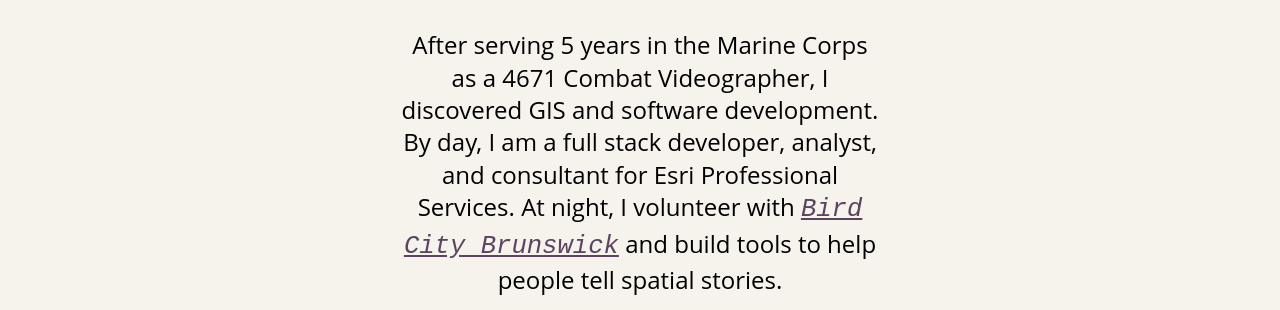
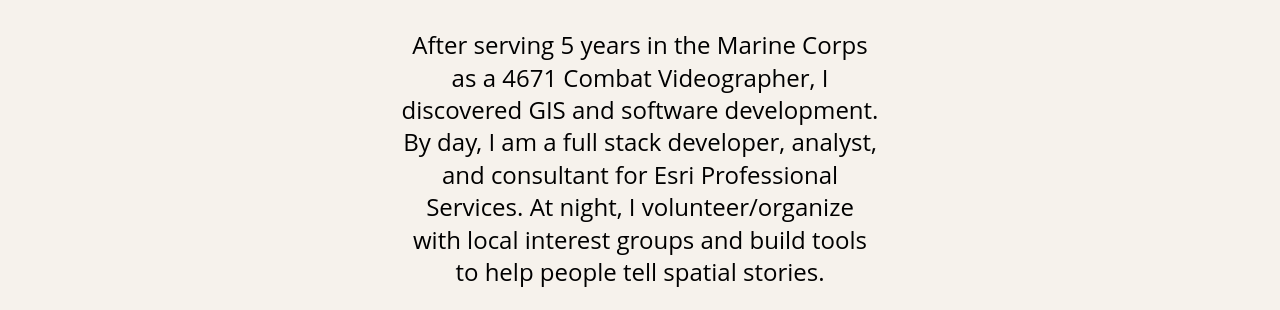
Before and after one commit to Jwmazzi/jwmazzi.github.io, an Eleventy site: page content/about.md in a window 1280 px wide. Shown: the part 580-890 px from the top of the page. Built offline with nearby package versions, Linux system fonts and the light colour scheme; Eleventy itself is replaced by a stand-in of ours; files that its build step writes are made by us from their sources; files whose address does not match are found by name.

Commit message:
chore: bcb link

```diff
--- a/content/about.md
+++ b/content/about.md
@@ -10,7 +10,7 @@ layout: /layouts/about.njk
 
 # Jeffrey Scarmazzi
 
-After serving 5 years in the Marine Corps as a 4671 Combat Videographer, I discovered GIS and software development. By day, I am a full stack developer, analyst, and consultant for Esri Professional Services. At night, I volunteer with [Bird City Brunswick](https://birdcitybrunswick.org/) and build tools to help people tell spatial stories.
+After serving 5 years in the Marine Corps as a 4671 Combat Videographer, I discovered GIS and software development. By day, I am a full stack developer, analyst, and consultant for Esri Professional Services. At night, I volunteer/organize with local interest groups and build tools to help people tell spatial stories.
 
 <a style="margin-right: 35px" href="https://github.com/Jwmazzi"><img src="github.png" width=50 alt="GitHub"></a>
 <a href="https://www.linkedin.com/in/scarmazzigis"><img src="in.png" width=50 alt="Linkedin"></a>
```
